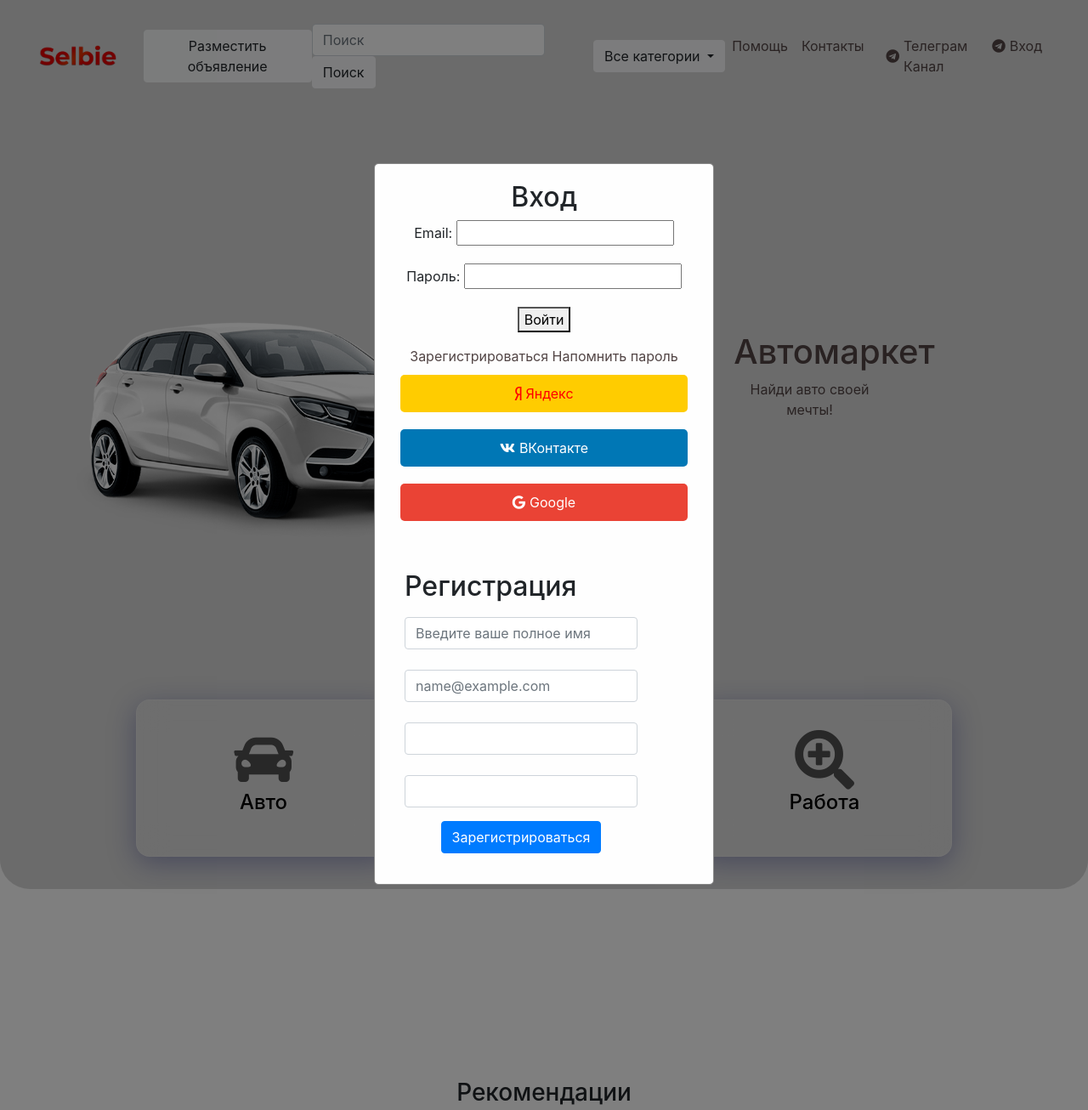
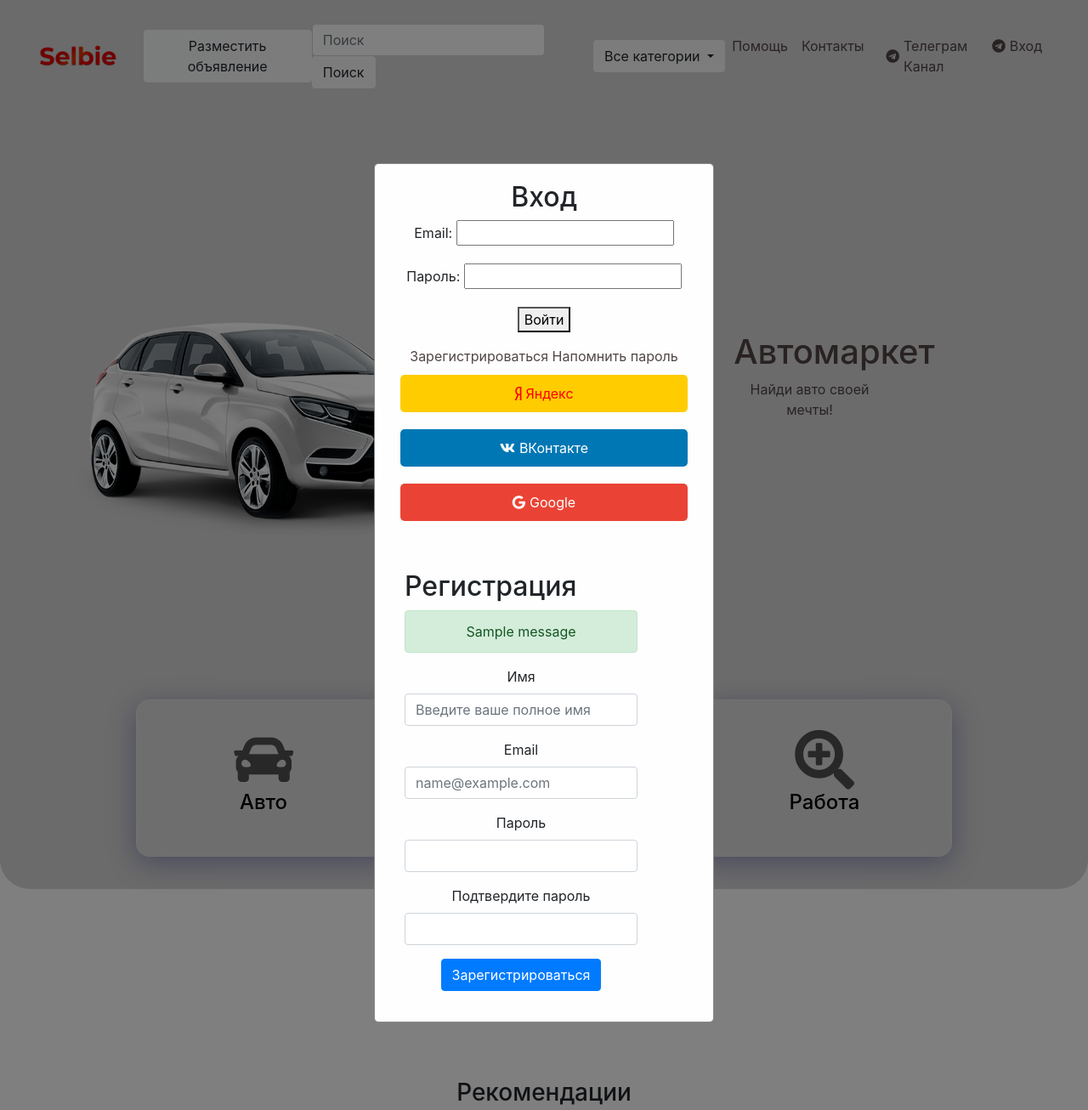
Before and after one commit to n9dmitry/adsynch, a Django app: page / in a window 1280 px wide, after a click on "Вход". Shown: the top 1306 px of the page at 85% size. Run offline with Django 4.2, Linux system fonts and the light colour scheme; tables that the repository leaves empty hold one stand-in row (values such as "Sample post"); one stand-in notice (Sample message) is shown; some libraries are stand-ins or nearby versions.

Commit message:
v 0.1.6 - fix reg frontend bug

```diff
--- a/adsynch/main/templates/main/layout.html
+++ b/adsynch/main/templates/main/layout.html
@@ -98,35 +98,56 @@
                                 <h2 class="mt-5">Регистрация</h2>
                                 <form method="POST" action="{% url 'register' %}">
                                     {% csrf_token %}
-                                        {% if form.errors %}
-                                        <div class="alert alert-danger">
-                                            <ul>
-                                                {% for field in form %}
-                                                {% for error in field.errors %}
+                                    {% if messages %}
+                                        {% for message in messages %}
+                                            <div class="alert {% if message.tags == 'error' %}alert-danger{% elif message.tags == 'success' %}alert-success{% endif %}">
+                                                {{ message }}
+                                            </div>
+                                        {% endfor %}
+                                    {% endif %}
+                                    <div class="mb-3">
+                                        <label for="fullName" class="form-label">Имя</label>
+                                        <input type="text" class="form-control" id="fullName" name="name" placeholder="Введите ваше полное имя" required>
+                                        {% if form.name.errors %}
+                                            <ul class="errorlist">
+                                                {% for error in form.name.errors %}
                                                     <li>{{ error }}</li>
                                                 {% endfor %}
+                                            </ul>
+                                        {% endif %}
+                                    </div>
+                                    <div class="mb-3">
+                                        <label for="email" class="form-label">Email</label>
+                                        <input type="email" class="form-control" name="email" placeholder="name@example.com" required>
+                                        {% if form.email.errors %}
+                                            <ul class="errorlist">
+                                                {% for error in form.email.errors %}
+                                                    <li>{{ error }}</li>
                                                 {% endfor %}
                                             </ul>
-                                        </div>
                                         {% endif %}
-                                        <div class="mb-3">
-                                            <label for="fullName" class="form-label">{{ form.name }}</label>
-                                            <input type="text" class="form-control" id="fullName" name="username"
-                                                   placeholder="Введите ваше полное имя" required>
                                     </div>
                                     <div class="mb-3">
-                                            <label for="email" class="form-label">{{ form.email }}</label>
-                                            <input type="email" class="form-control" name="email"
-                                                   placeholder="name@example.com" required>
+                                        <label for="password" class="form-label">Пароль</label>
+                                        <input type="password" class="form-control" name="password1" required>
+                                        {% if form.password1.errors %}
+                                            <ul class="errorlist">
+                                                {% for error in form.password1.errors %}
+                                                    <li>{{ error }}</li>
+                                                {% endfor %}
+                                            </ul>
+                                        {% endif %}
                                     </div>
                                     <div class="mb-3">
-                                            <label for="password" class="form-label">{{ form.password1 }}</label>
-                                            <input type="password" class="form-control" name="password1" required>
-                                        </div>
-                                        <div class="mb-3">
-                                            <label for="confirmPassword" class="form-label">{{ form.password2 }}</label>
-                                            <input type="password" class="form-control" id="confirmPassword"
-                                                   name="password2" required>
+                                        <label for="confirmPassword" class="form-label">Подтвердите пароль</label>
+                                        <input type="password" class="form-control" id="confirmPassword" name="password2" required>
+                                        {% if form.password2.errors %}
+                                            <ul class="errorlist">
+                                                {% for error in form.password2.errors %}
+                                                    <li>{{ error }}</li>
+                                                {% endfor %}
+                                            </ul>
+                                        {% endif %}
                                     </div>
                                     <button type="submit" class="btn btn-primary">Зарегистрироваться</button>
                                 </form>
@@ -339,23 +360,48 @@
     });
 </script>
 
+<!--<script>-->
+
+<!--    const openModalButton = document.getElementById('openModal');-->
+<!--    const modal = document.getElementById('modal');-->
+
+<!--    openModalButton.addEventListener('click', function() {-->
+<!--        modal.style.display = 'block';-->
+<!--    });-->
+
+<!--    modal.addEventListener('click', function(event) {-->
+<!--        if (event.target === modal) {-->
+<!--            modal.style.display = 'none';-->
+<!--        }-->
+<!--    });-->
+
+<!--</script>-->
 <script>
-
     const openModalButton = document.getElementById('openModal');
     const modal = document.getElementById('modal');
 
+    // Проверяем, есть ли значение в localStorage
+    const isModalOpen = localStorage.getItem('modalOpen');
+
+    // Если в localStorage есть значение, и оно равно "true", показываем модальное окно
+    if (isModalOpen === 'true') {
+        modal.style.display = 'block';
+    }
+
     openModalButton.addEventListener('click', function() {
         modal.style.display = 'block';
+        // Сохраняем значение в localStorage при открытии модального окна
+        localStorage.setItem('modalOpen', 'true');
     });
 
     modal.addEventListener('click', function(event) {
         if (event.target === modal) {
             modal.style.display = 'none';
+            // Удаляем значение из localStorage при закрытии модального окна
+            localStorage.removeItem('modalOpen');
         }
     });
-
 </script>
-
 
 </body>
 </html>
--- a/adsynch/main/views.py
+++ b/adsynch/main/views.py
@@ -2,6 +2,8 @@
 from .forms import RegistrationForm
 from django.contrib.auth.models import User
 from django.contrib import messages
+import uuid
+from transliterate import translit
 
 
 
@@ -13,18 +15,20 @@
     if request.method == 'POST':
         form = RegistrationForm(request.POST)
         if form.is_valid():
-            username = form.cleaned_data['username']
+            name = form.cleaned_data['name']
             email = form.cleaned_data['email']
             password = form.cleaned_data['password1']
             # Создаем пользователя
-            user = User.objects.create_user(username, email, password)
+            username = translit(name.lower(), reversed=True)  # Транслитерация имени в lowercase
+            username += '.' + str(uuid.uuid4().hex)[:6]  # Добавляем уникальный идентификатор
+
+            user = User.objects.create_user(name, username, email, password)
             user.save()
             messages.success(request, 'Пользователь успешно зарегистрирован!')
-            return redirect('home')  # перенаправить на вашу главную страницу
+            return redirect('index')  # перенаправить на вашу главную страницу
         else:
             # Если форма невалидна, передаем ошибки в шаблон
             messages.error(request, 'Пожалуйста, исправьте ошибки в форме.')
-            return render(request, 'main/index.html', {'form': form})
-    # else:
-    #     form = RegistrationForm()
-    # return render(request, 'main/index.html', {'form': form})
+    else:
+        form = RegistrationForm()
+    return render(request, 'main/index.html', {'form': form})
```
Also changed, not shown: adsynch/db.sqlite3. Lines whose indentation alone changed are shown as unchanged.
